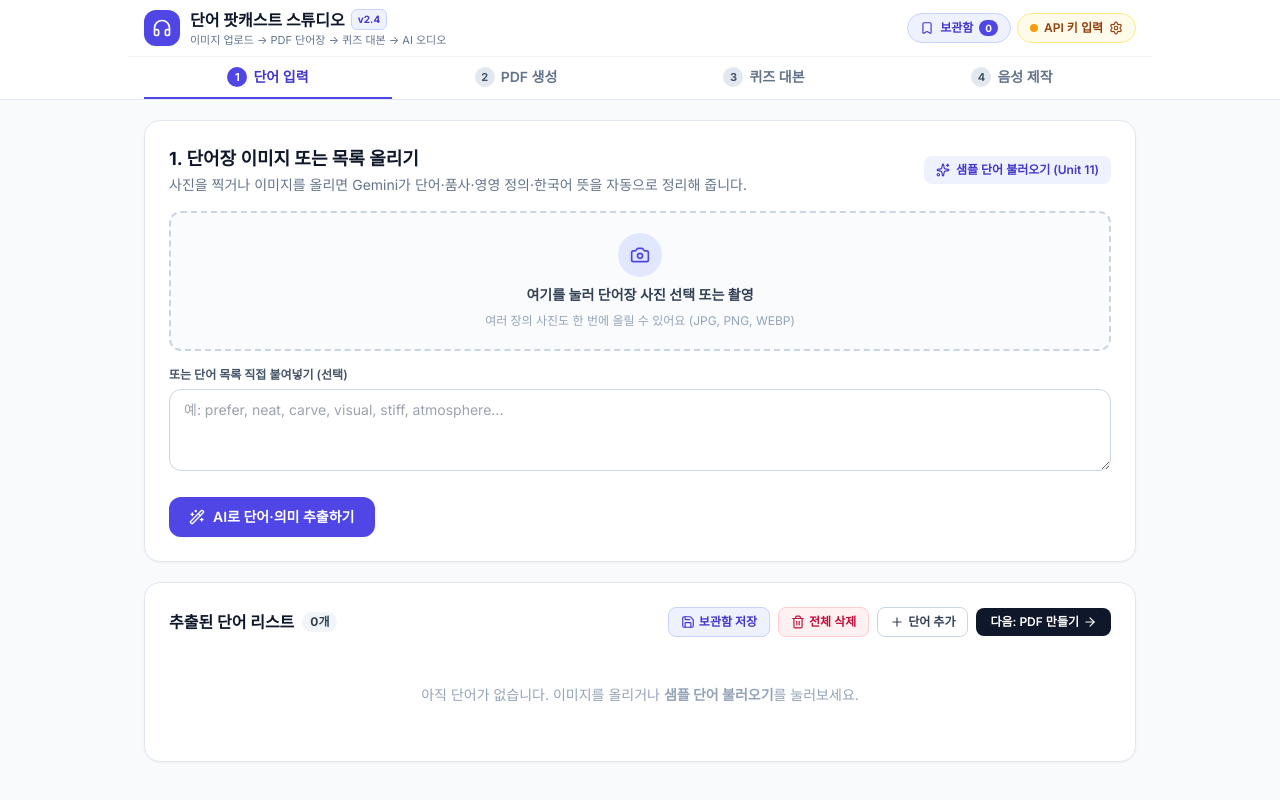
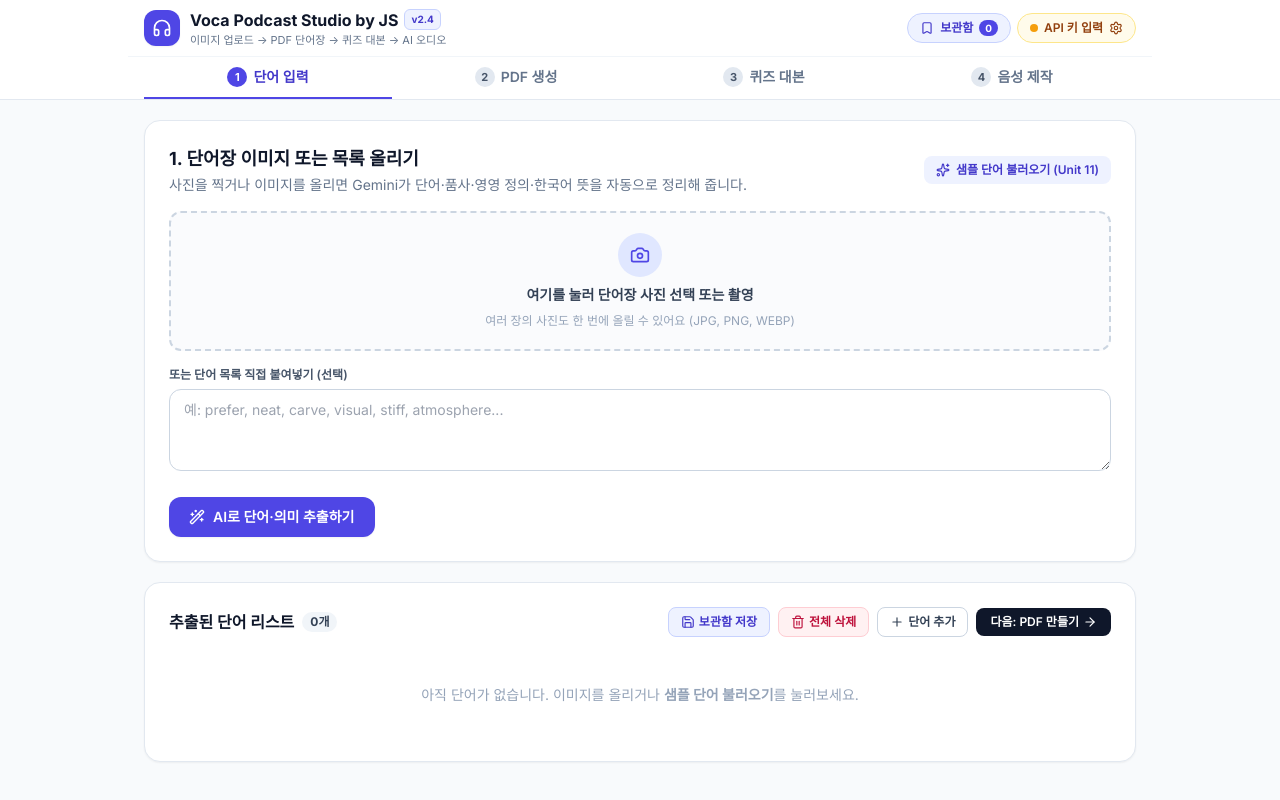
Before and after one commit to js-study626/Voca-Studio, a plain HTML site: page index.html in a window 1280 px wide. Drawn offline with nearby package versions, Linux system fonts and the light colour scheme.

Commit message:
Update podcast studio title in index.html

```diff
--- a/index.html
+++ b/index.html
@@ -57,7 +57,7 @@
         </div>
         <div class="min-w-0">
           <div class="flex items-center gap-1.5 min-w-0">
-            <h1 class="text-sm sm:text-base font-bold text-slate-900 truncate">단어 팟캐스트 스튜디오</h1>
+            <h1 class="text-sm sm:text-base font-bold text-slate-900 truncate">Voca Podcast Studio by JS</h1>
             <span class="px-1.5 py-0.5 rounded-md bg-indigo-50 text-indigo-700 border border-indigo-200 text-[10px] font-bold shrink-0">v2.4</span>
           </div>
           <p class="text-[11px] text-slate-500 truncate hidden sm:block">이미지 업로드 → PDF 단어장 → 퀴즈 대본 → AI 오디오</p>
```
